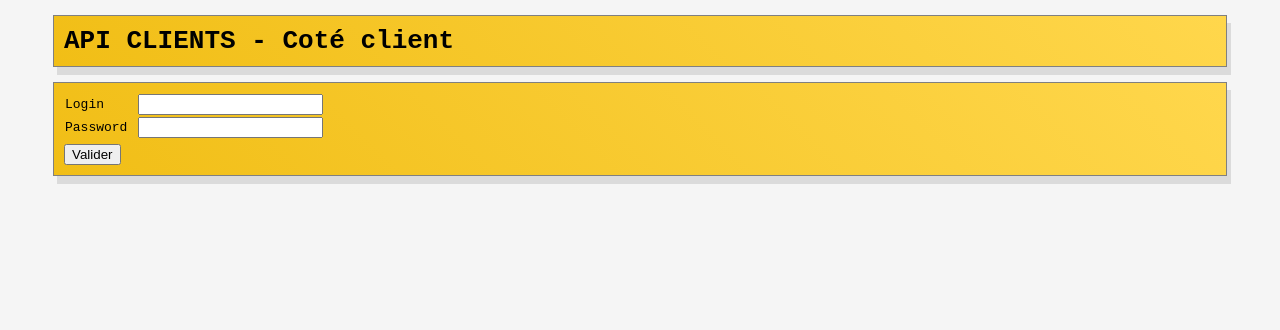
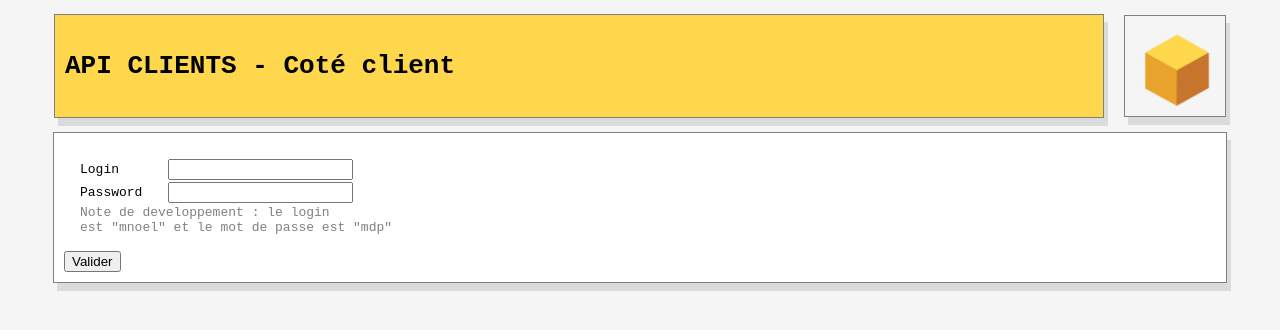
Before and after one commit to matthieunoel/Clients-API, a plain HTML site: page ClientsAPI - Interface/index.html in a window 1280 px wide. Drawn offline with Linux system fonts and the light colour scheme.

Commit message:
Update Qbe

```diff
--- a/ClientsAPI - Interface/index.html
+++ b/ClientsAPI - Interface/index.html
@@ -4,12 +4,20 @@
 
 <head>
     <link rel="stylesheet" href="./style.css">
+    <meta charset="UTF-8">
+    <link rel="shortcut icon" href="favicon.ico" type="image/x-icon">
+    <title>API CLIENTS</title>
 </head>
 
 <body>
 
-    <div class="component">
-        <h1>API CLIENTS - Coté client</h1>
+    <div class="component" id="titleComponent">
+        <div id="title">
+            <h1>API CLIENTS - Coté client</h1>
+        </div>
+        <!-- <img src="cube.png" alt="cube"> -->
+        <!-- <div id="logoPic"></div> -->
+        <a href="http://api.clients.webqbe.com/" id="logoPic" target="_blank"></a>
     </div>
 
     <div class="component" id="formLoginComponent" style="display: none;">
@@ -35,6 +43,9 @@
                     </tr>
                     <tr id="loginError" style="display: none;">
                         <td colspan="2">loginError</td>
+                    </tr>
+                    <tr>
+                        <td colspan="2" style="color: grey;">Note de developpement : le login<br/>est "mnoel" et le mot de passe est "mdp"</td>
                     </tr>
                 </tbody>
             </table>
@@ -96,6 +107,7 @@
                 </tbody>
             </table>
             <input type="submit" value="Valider">
+            <input type="reset" value="Effacer">
         </form>
     </div>
 
--- a/ClientsAPI - Interface/style.css
+++ b/ClientsAPI - Interface/style.css
@@ -24,12 +24,56 @@ html body {
     margin-top: 15px;
     padding: 10px;
     /* border-radius: 5px; */
-    background-image: linear-gradient(45deg, #f1be16, #ffd74c);
     /* background-attachment: fixed; */
 }
 
 .component h1 {
     margin: 0;
+}
+
+#titleComponent {
+    /* background-image: linear-gradient(45deg, #f1be16, #ffd74c); */
+    /* background-color: #ffd74c; */
+    border: none;
+    box-shadow: none;
+    background-color: #ffffff00;
+    margin-top: 15px;
+    padding: 0px;
+    display: flex;
+    flex-flow: row;
+    align-items: center;
+    justify-content: space-between;
+    width: calc(90vw + 20px);
+}
+
+#title {
+    flex: 1;
+    background-color: #ffd74c;
+    height: 100%;
+    display: flex;
+    justify-content: flex-start;
+    align-items: center;
+    border: 1px grey solid;
+    box-shadow: 4px 8px 0px #dbdbdb;
+    padding-left: 10px;
+}
+
+#logoPic {
+    height: 100px;
+    width: 100px;
+    overflow: hidden;
+    background-image: url("./cube.png");
+    background-position: center;
+    background-size: 125px;
+    border: 1px grey solid;
+    box-shadow: 4px 8px 0px #dbdbdb;
+    margin-left: 20px;
+    transition: 150ms linear;
+}
+
+#logoPic:hover {
+    background-size: 150px;
+    transition: 100ms linear;
 }
 
 
@@ -54,7 +98,7 @@ html body {
 
 #formSrc table,
 #formLogin table {
-    margin-bottom: 5px;
+    margin: 15px;
 }
 
 #formSrc td,
@@ -94,6 +138,7 @@ html body {
 #dataInsertComponent table {
     border-spacing: 5px;
     width: 90%;
+    margin-bottom: 15px;
 }
 
 #dataInsertComponent h3 {
@@ -115,7 +160,8 @@ html body {
 #loadingTd {
     padding: 0!important;
     padding-left: 15px!important;
-    background-color: white;
+    background-color: tomato;
+    background-image: linear-gradient(90deg, #ffd74c 20%, #ffffff 90%);
 }
 
 #loading {
```
Also changed, not shown: ClientsAPI - Interface/cube.png (added), ClientsAPI - Interface/favicon.ico (added).
